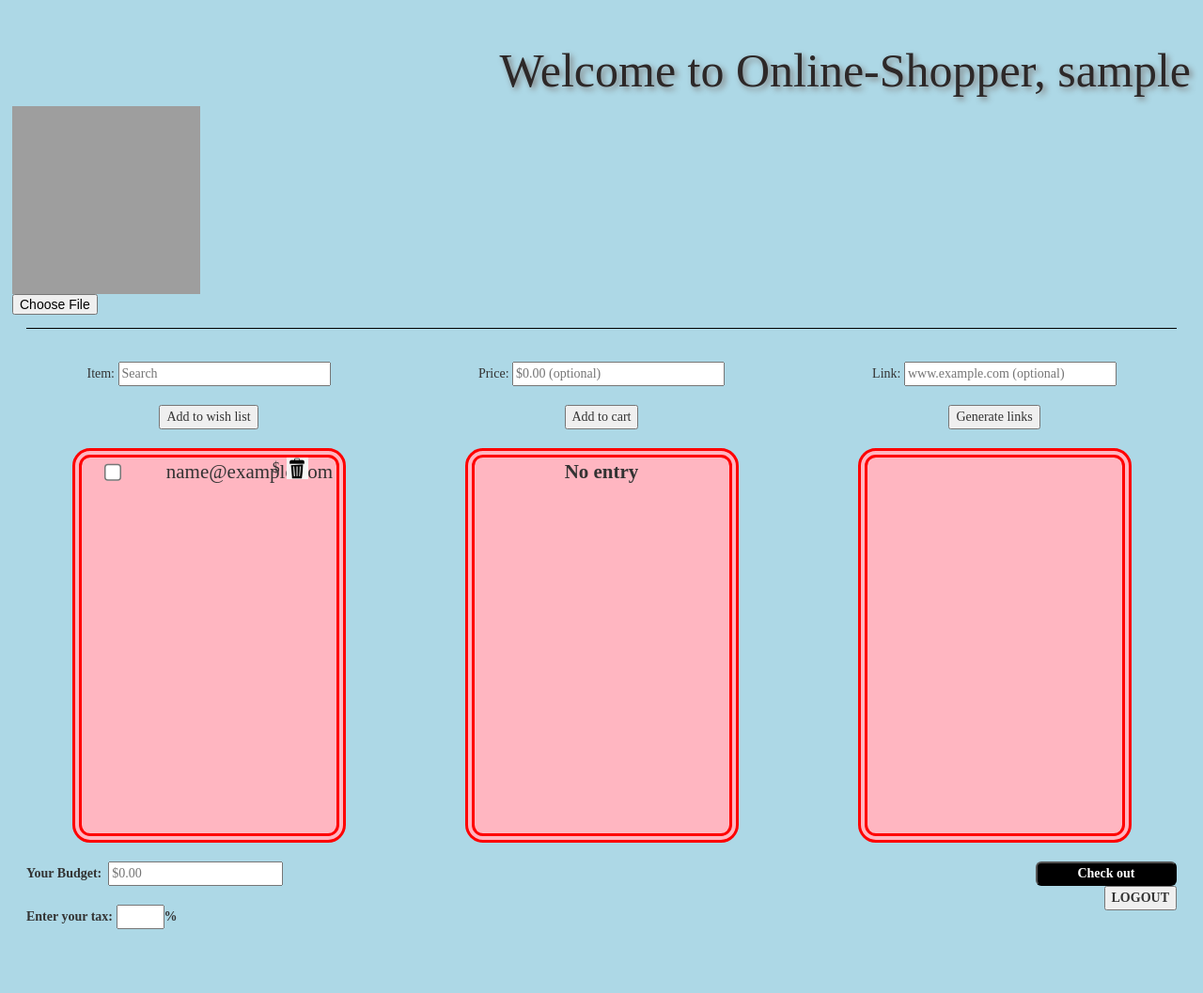
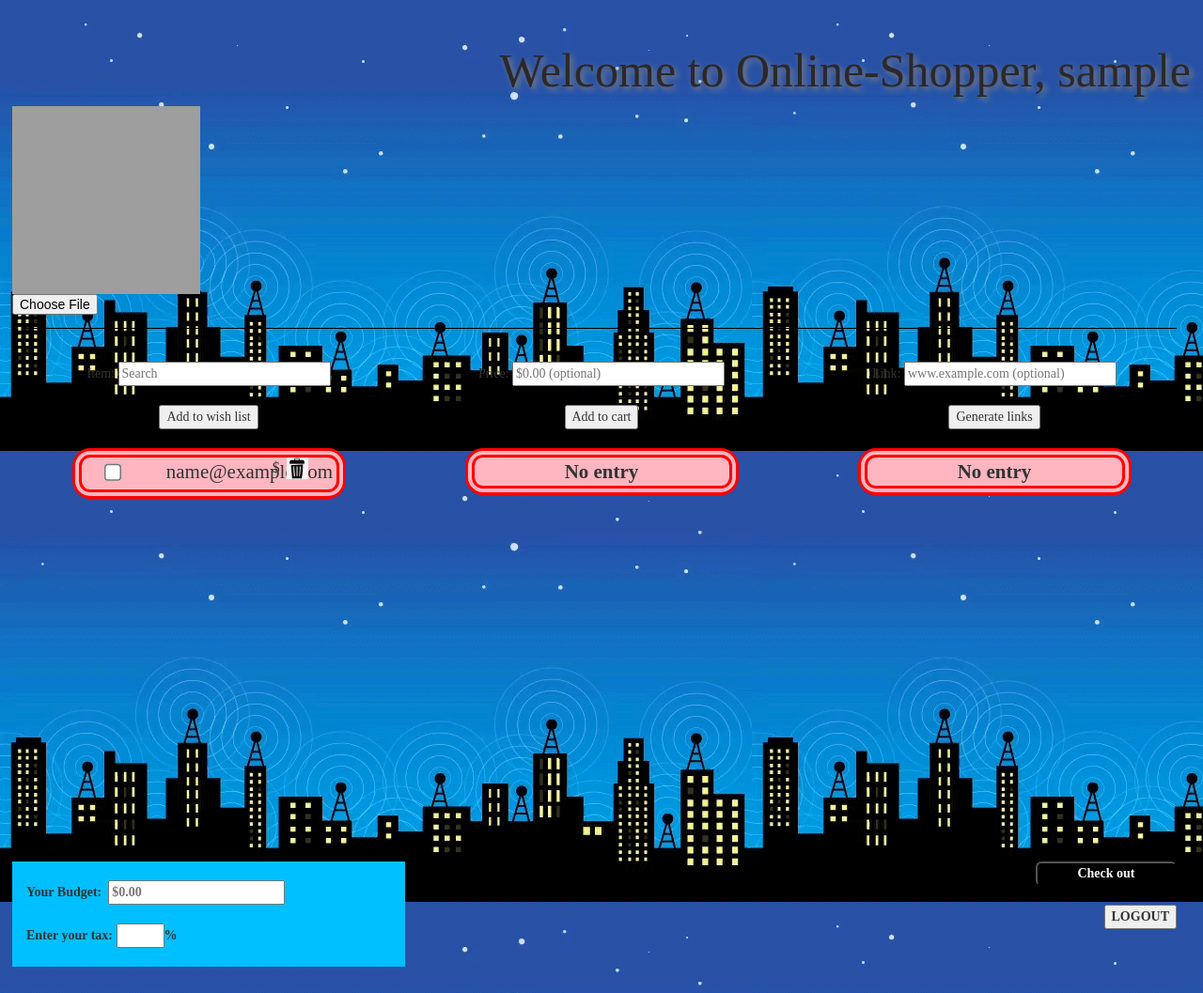
Before and after one commit to mchen628/Online-Shopper, a PHP site: page /main.php in a window 1280 px wide. Shown: the whole page at 94% size. Before the commit the page ends 989 px from the top, so only its background shows below. Run offline with PHP 8.4, Linux system fonts and the light colour scheme; the visitor is signed in with stand-in values (Sample User, id 1); tables that the repository leaves empty or names only in its code hold one stand-in row (values such as "Sample post"); data that the repository does not hold is empty; some libraries are stand-ins or nearby versions; grey boxes are pictures that could not be loaded.

Commit message:
interface

```diff
--- a/general.css
+++ b/general.css
@@ -2,8 +2,9 @@ body {
 
     font-family: Times New Roman;
     margin: 2em;
-    background-color: lightblue;
-    background-size: 1200px 1200px;
+    background-image: url('background.gif');
+    background-size: auto;
+
 }
 
 fieldset {
--- a/main.php
+++ b/main.php
@@ -163,7 +163,7 @@
 		</div><br>
 
 		<!-- ADD TO LIST / ADD TO CART / GENERATE LINKS -->
-		<div class="row">
+		<div class="row" >
 			<div class="col-sm-4 text-center">
 				<input type="button" id="addList" value="Add to wish list">
 			</div>
@@ -176,9 +176,9 @@
 		</div><br>
 
 		<!-- LISTS -->
-		<div class="row">
+		<div class="row" style="height: 30em;">
 			<!-- WISH LIST -->
-			<div class="col-sm-4 text-center" style="background-color: LightBlue; height: 30em;">
+			<div class="col-sm-4 text-center">
 				<div id="wish" class="cssList">
 					<!-- ITEM GETS ADDED HERE -->
 					{$addToWishCol}
@@ -186,7 +186,7 @@
 			</div>
 
 			<!-- CART -->
-			<div class="col-sm-4 text-center" style="background-color: LightBlue; height: 30em;">
+			<div class="col-sm-4 text-center" height: 30em;">
 				<div id="cart" class="cssList">
 					<!-- ITEM GETS ADDED HERE -->
 					{$addToCartCol}
@@ -194,17 +194,17 @@
 			</div>
 
 			<!-- LINKS -->
-			<div class="col-sm-4 text-center" style="background-color: LightBlue; height: 30em;">
+			<div class="col-sm-4 text-center" height: 30em;">
 				<div id="links" class="cssList">
 					<!-- LINKS GETS ADDED HERE -->
-
+					<strong>No entry</stong>
 				</div>
 			</div>
 		</div><br>
 
 		<div class="row">
-			<div class="col-sm-4 ">
-			<form action="{$_SERVER['PHP_SELF']}" method="post">
+			<div class="col-sm-4 " style="background-color: #00BFFF;">
+				<form action="{$_SERVER['PHP_SELF']}" method="post"><br>
 					<strong>Your Budget: &nbsp;</strong><input type="number" name="budget" placeholder="$0.00" size="50" required><br><br>
 					<strong>Enter your tax: <input type="text" name="tax" size="3" required>%<br><br>
 			</div>
@@ -212,7 +212,7 @@
 			</div>
 			<div class="col-sm-4 text-right text-down">
 				<input type="submit" value="Check out" name="checkout" style="color:white; border-radius:6px; background-color:black; width: 150px"/></br>
-			</form>
+				</form><br>
 				<form action="{$_SERVER['PHP_SELF']}" method="post">
 					<input type='submit' name ='logout' value='LOGOUT'>
 				</form>
```
Also changed, not shown: background.gif (added). Lines whose indentation alone changed are shown as unchanged.
